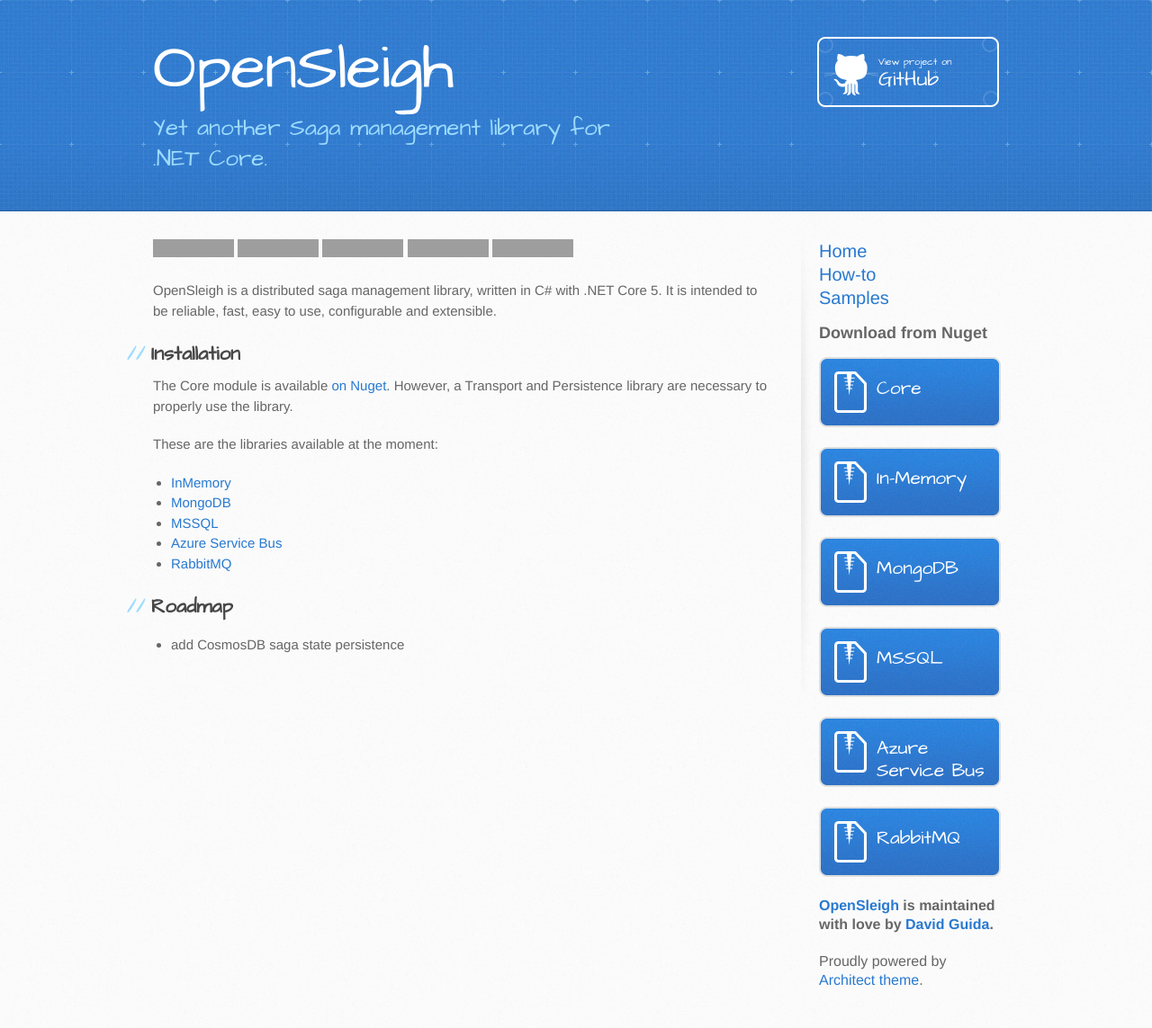
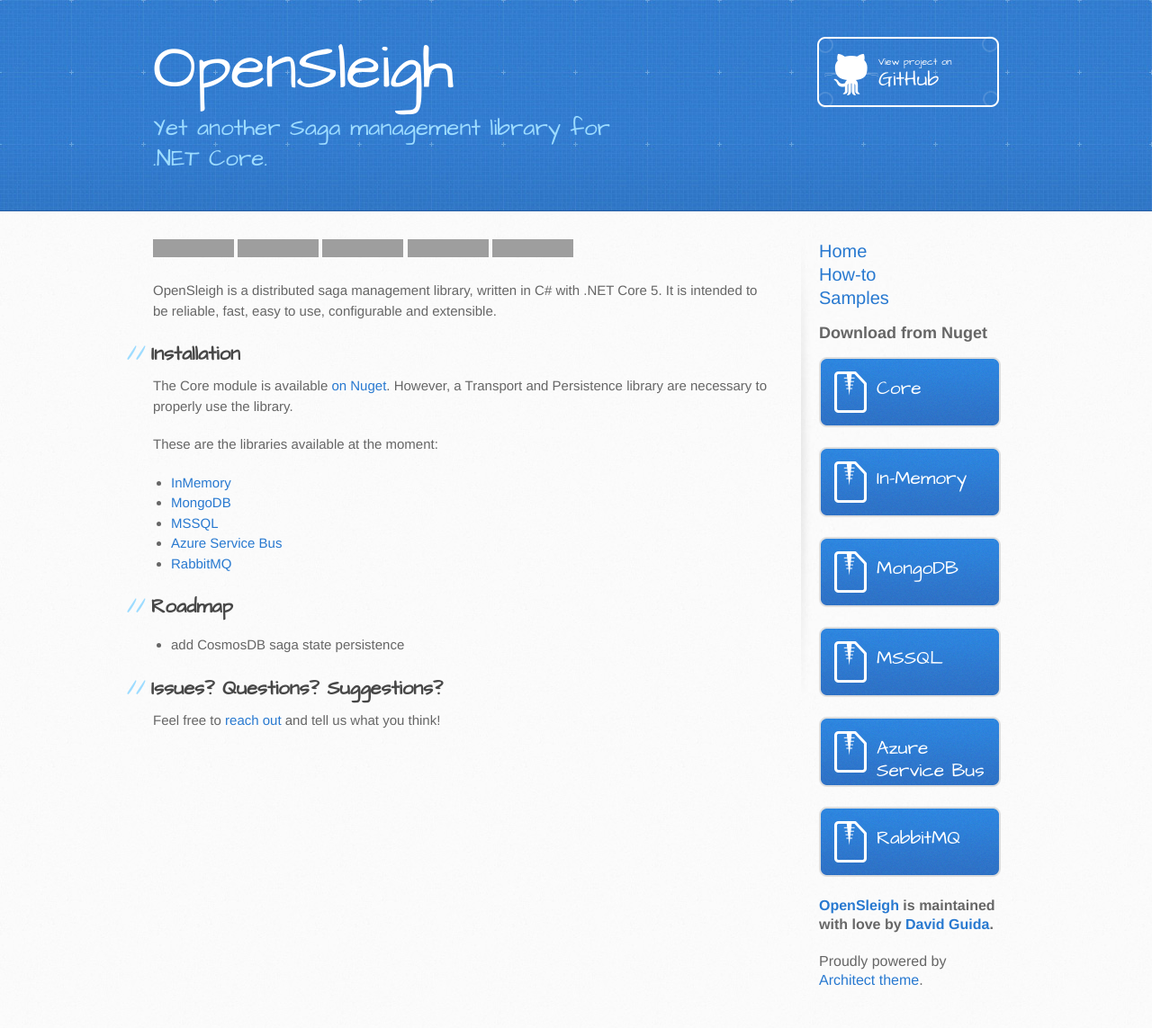
Before and after one commit to mizrael/OpenSleigh-Web, a Jekyll site: the page built from index.md, in a window 1280 px wide. Shown: the whole page at 90% size. Built offline with Jekyll 4.4.1, drawn with Linux system fonts in a browser that asks for light colours; grey boxes are pictures that could not be loaded.

Commit message:
added discussions link

```diff
--- a/index.md
+++ b/index.md
@@ -24,3 +24,6 @@ These are the libraries available at the moment:
 
 ## Roadmap
 - add CosmosDB saga state persistence
+
+## Issues? Questions? Suggestions?
+Feel free to [reach out](https://github.com/mizrael/OpenSleigh/discussions) and tell us what you think!
```
